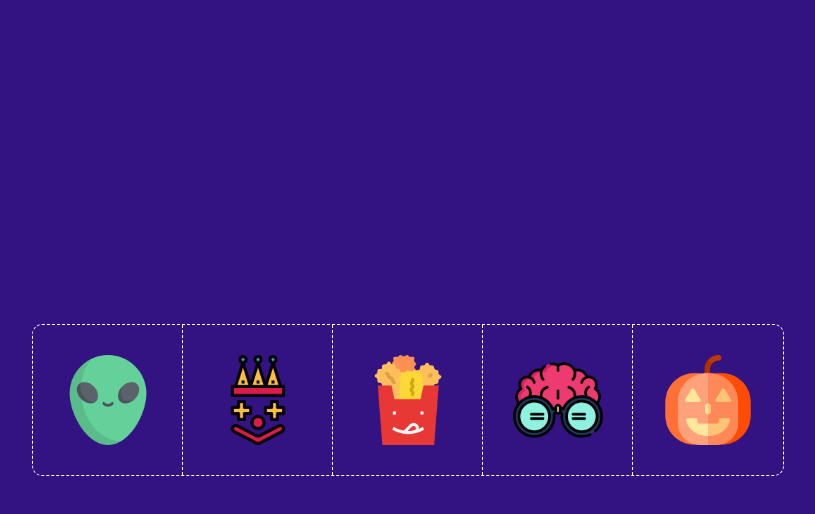
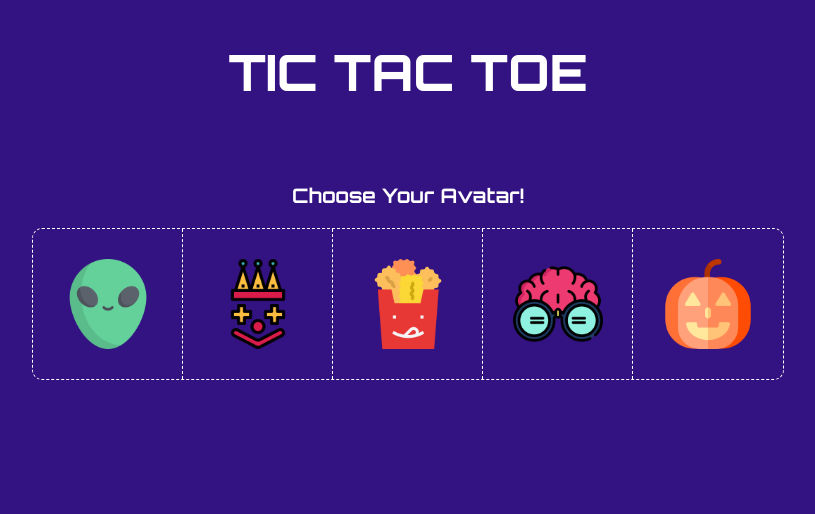
Before and after one commit to CodingMaven1/LiveTicTacToe, a React app: page / in a window 1280 px wide. Shown: the top 514 px of the page, without its empty margins (232-1047 px from the left). Built offline with nearby package versions, Linux system fonts and the light colour scheme.

Commit message:
Basic UI complete

```diff
--- a/src/app.css
+++ b/src/app.css
@@ -1,3 +1,5 @@
+@import url('https://fonts.googleapis.com/css2?family=Orbitron:wght@400;500;700;800;900&display=swap');
+
 * {
     padding: 0;
     margin: 0;
@@ -16,4 +18,5 @@ html{
     justify-content: center;
     background-color: #331281;
     color: #fff;
+    font-family: 'Orbitron', sans-serif;
 }
--- a/src/game/game.css
+++ b/src/game/game.css
@@ -2,8 +2,26 @@
   height: 100%;
   width: 100%;
   display: flex;
+  flex-direction: column;
   align-items: center;
-  justify-content: center;
+}
+
+.Game--Container {
+  display: flex;
+  flex-direction: column;
+  align-items: center;
+  margin: 4rem 0;
+  animation: moveUp 1s forwards ease;
+}
+
+.Game--Title {
+  padding: 4rem 0;
+  font-size: 5rem;
+  font-weight: 800;
+}
+
+.Game--Subtitle {
+  padding-bottom: 2rem;
 }
 
 .Game--Choose {
@@ -44,6 +62,7 @@
   flex-direction: column;
   border: 1px dashed #fff;
   border-radius: 10px;
+  margin: 4rem 0;
 }
 
 .Game--BoardRow {
@@ -78,3 +97,24 @@
 .Game--BoardIcon {
   height: 60%;
 }
+
+.Game--Result {
+  display: flex;
+  flex-direction: column;
+  justify-content: center;
+  align-items: center;
+  margin: 4rem 0;
+  background-color: #fff;
+  min-height: 200px;
+  min-width: 400px;
+  border-radius: 10px;
+}
+
+@keyframes moveUp {
+  0% {
+    margin-top: 15rem;
+  }
+  100% {
+    margin-top: 4rem;
+  }
+}
--- a/src/game/game.tsx
+++ b/src/game/game.tsx
@@ -111,8 +111,11 @@ const Game = () => {
 
     return (
         <div className="Game">
+            <h1 className="Game--Title">TIC TAC TOE</h1>
             {
                 view === "choose" ?
+                    <div className="Game--Container">
+                        <h1 className="Game--Subtitle">Choose Your Avatar!</h1>
                         <div className="Game--Choose">
                             {
                                 shapes.map((shape, shapeid) => {
@@ -123,6 +126,7 @@ const Game = () => {
                                     )
                                 })
                             }
+                        </div>
                     </div> :
                     view === "board" ?
                         <div className="Game--Board">
@@ -153,7 +157,13 @@ const Game = () => {
                         </div> :
                             view === "result" ?
                                 <div className="Game--Result">
-                                    {champion}
+                                    <h1 className="Game--Subtitle" style={{color: '#000'}}>
+                                        {
+                                            champion === "Player1" ? 'Player1 won the game!' :
+                                            champion === "Player2" ? 'Player2 won the game!' :
+                                            'It is a tie!'
+                                        }
+                                    </h1>
                                 </div> : null
             }
         </div>
```
Lines whose indentation alone changed are shown as unchanged.
